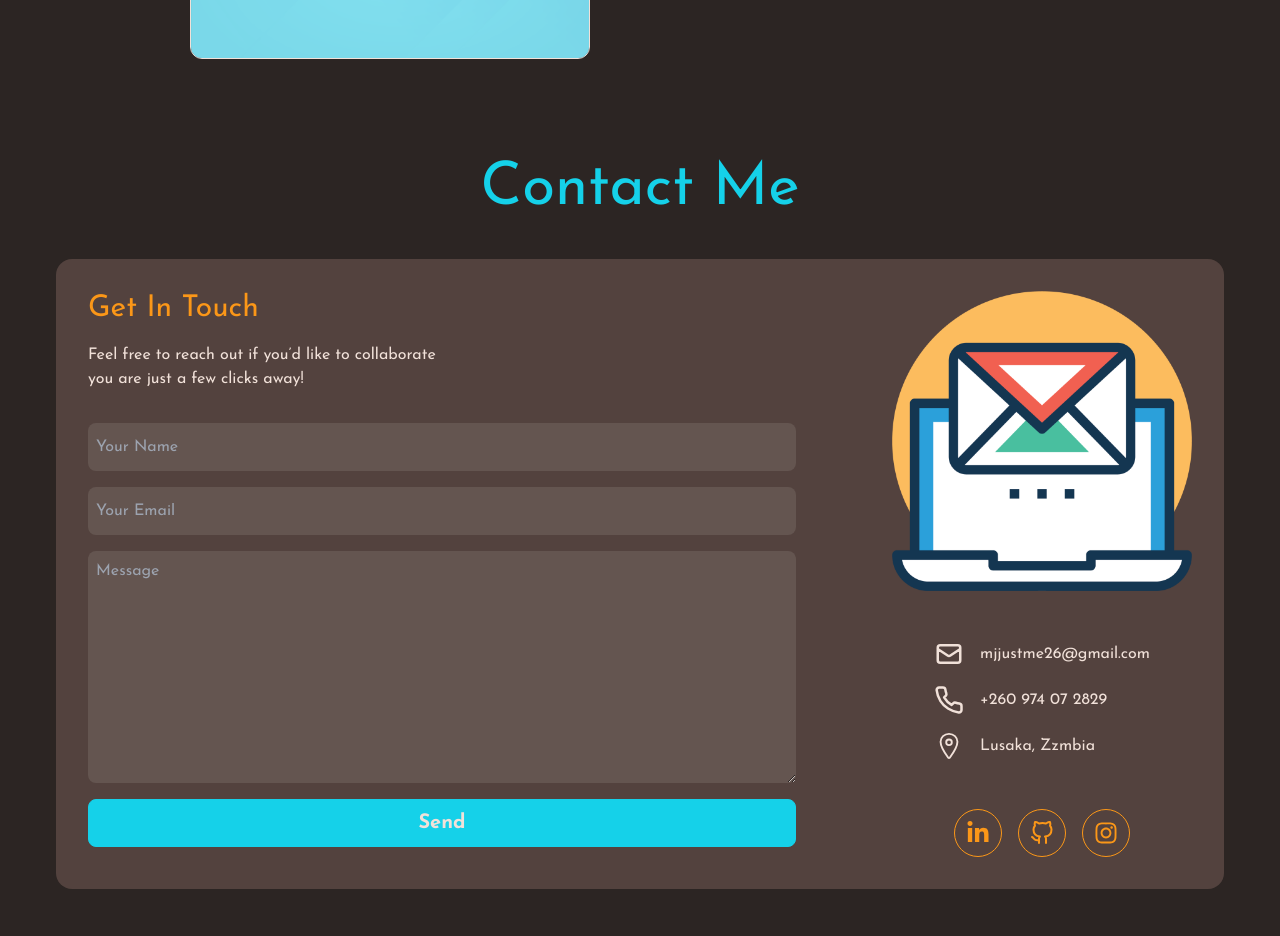
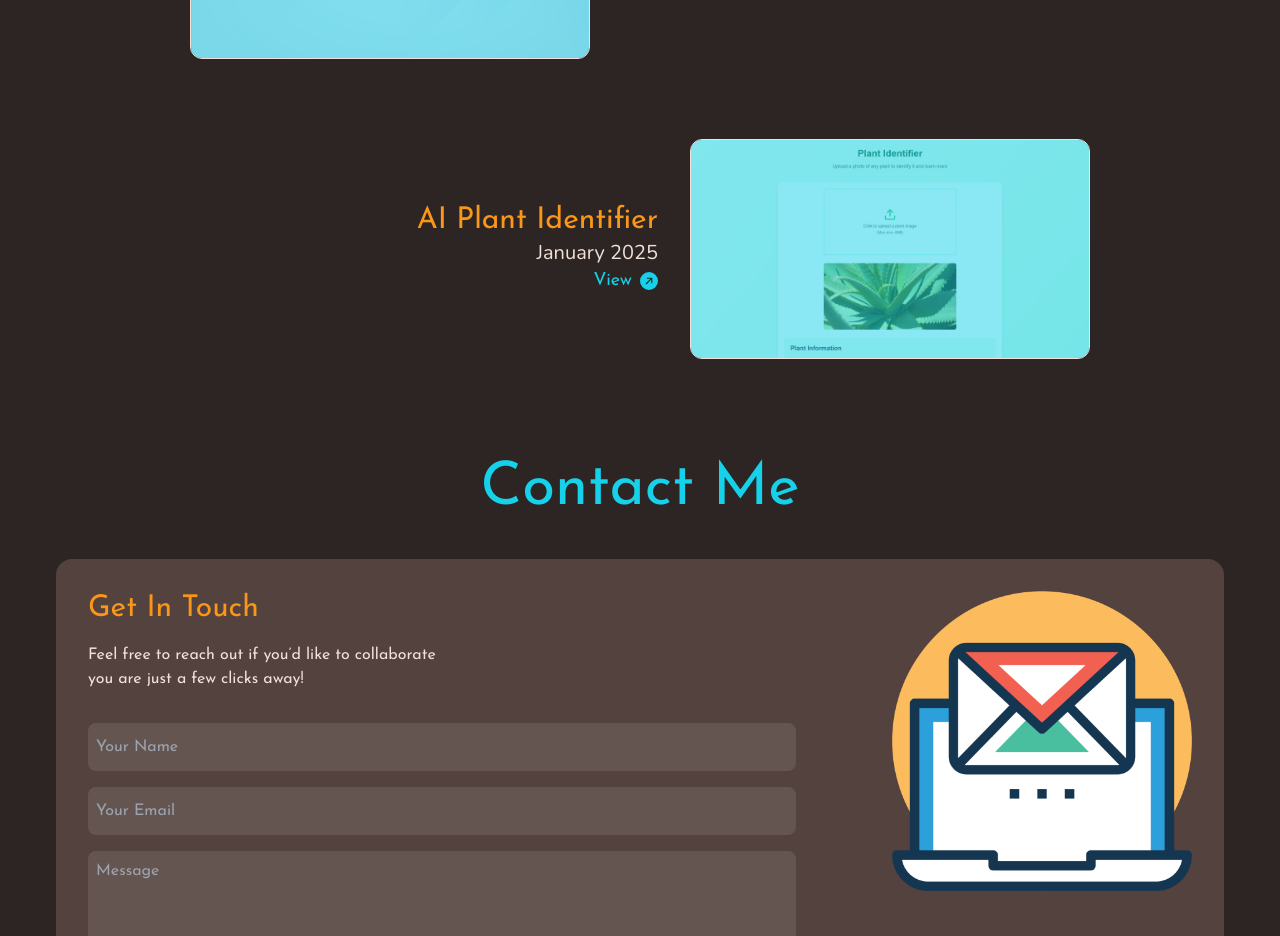
Before and after one commit to mosesjust2016/next-js-portifolio, a React (Vite) app: page / in a window 1280 px wide. Shown: the part 5540-6476 px from the top of the page. Built offline with nearby package versions, Linux system fonts and the light colour scheme.

Commit message:
Update #2

```diff
--- a/src/components/navbar/NavbarLogo.jsx
+++ b/src/components/navbar/NavbarLogo.jsx
@@ -5,7 +5,7 @@ const NavbarLogo = () => {
         Moses Jasi
       </h1>
       <h1 className="text-white font-special font-extrabold text-4xl md:hidden sm:block">
-        AQ
+        MJ
       </h1>
     </div>
   );
--- a/src/components/projectsSection/ProjectsMain.jsx
+++ b/src/components/projectsSection/ProjectsMain.jsx
@@ -52,7 +52,14 @@ const projects = [
     align: "right",
     image: "/images/odoo.png",
     link: "#",
-  }
+  },
+  {
+    name: "AI Plant Identifier",
+    year: "January 2025",
+    align: "left",
+    image: "/images/plant.png",
+    link: "https://identify-plant-using-geminin-git-de3348-mosesjust2016s-projects.vercel.app/",
+  },
 
 ];
 
```
Also changed, not shown: public/images/plant.png (added).
